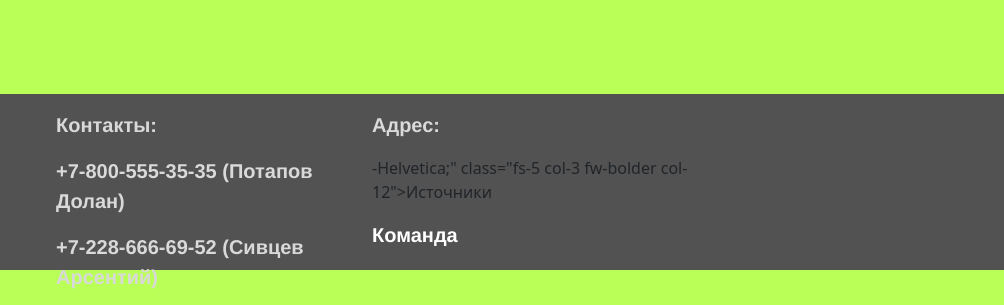
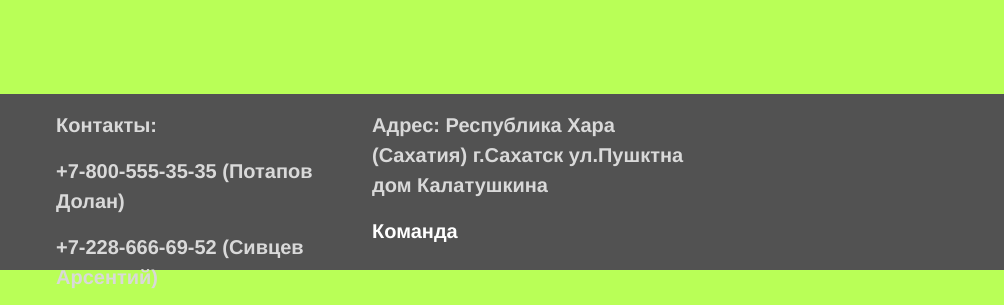
Before and after one commit to dolanieze/zivot, a plain HTML site: page index.html in a window 1280 px wide. Shown: the part 3148-3453 px from the top of the page, 276-1280 px from the left. Drawn offline with nearby package versions, Linux system fonts and the light colour scheme.

Commit message:
Update index.html

```diff
--- a/index.html
+++ b/index.html
@@ -167,7 +167,7 @@ button:before {
 			<div class="col-3 pt-2">
 				<p class="fs-5 col-3 fw-bolder col-12" style="text-decoration: none; color: #d9d9d9;font-family: Helvetica ;">
 					Адрес:
-				</p>-Helvetica;" class="fs-5 col-3 fw-bolder col-12">Источники</a></p>
+				Республика Хара (Сахатия) г.Сахатск ул.Пушктна дом Калатушкина
 					<p><a href=" https://dolanieze.github.io/glaza/" style="text-decoration: none; color: #ffffff;font-family:  Helvetica;" class="fs-5 col-3 fw-bolder col-12">Команда</a></p>
 		</div>
 	<script type="text/javascript">
```
